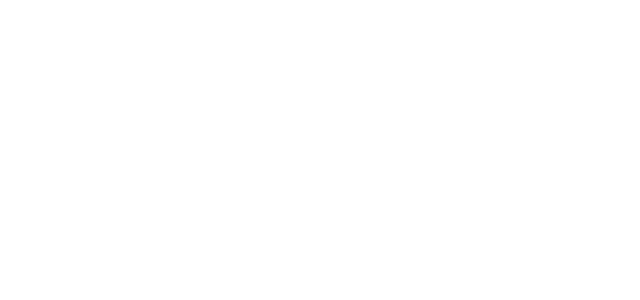
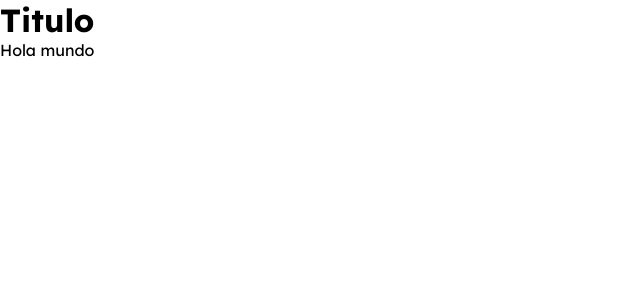
Before and after one commit to GabrielCornejoB/to-do-app, an Angular app in the folder front-end/: page / in a window 1280 px wide. Shown: the top 300 px of the page, without its empty margins (0-640 px from the left). Built offline with nearby package versions, Linux system fonts and the light colour scheme.

Commit message:
Color palette

```diff
--- a/front-end/src/app/app.component.html
+++ b/front-end/src/app/app.component.html
@@ -1,2 +1,3 @@
-
+<h1>Titulo</h1>
+<p>Hola mundo</p>
 <router-outlet></router-outlet>
--- a/front-end/src/index.html
+++ b/front-end/src/index.html
@@ -2,10 +2,13 @@
 <html lang="en">
 <head>
   <meta charset="utf-8">
-  <title>FrontEnd</title>
+  <title>To-do list</title>
   <base href="/">
   <meta name="viewport" content="width=device-width, initial-scale=1">
   <link rel="icon" type="image/x-icon" href="favicon.ico">
+  <link rel="preconnect" href="https://fonts.googleapis.com">
+  <link rel="preconnect" href="https://fonts.gstatic.com" crossorigin>
+  <link href="https://fonts.googleapis.com/css2?family=Lexend:wght@100;200;300;400;500;600;700;800;900&display=swap" rel="stylesheet">
 </head>
 <body>
   <app-root></app-root>
--- a/front-end/src/styles.sass
+++ b/front-end/src/styles.sass
@@ -1 +1,13 @@
-/* You can add global styles to this file, and also import other style files */
+body
+    --primary-color: #0B2939
+    --secondary-color: #153C51
+    --elements-color: #1F5878
+    --button-color: #29759E
+    --txt-color: #ffffff
+    --txt-black: #000000
+    --txt-light-color: #8FABBB
+
+*
+    margin: 0
+    padding: 0
+    font-family: 'Lexend', sans-serif
```
